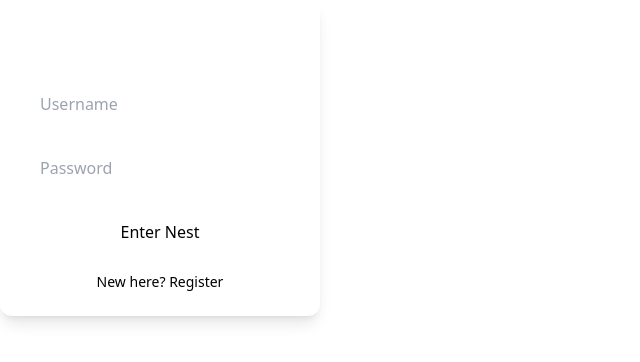
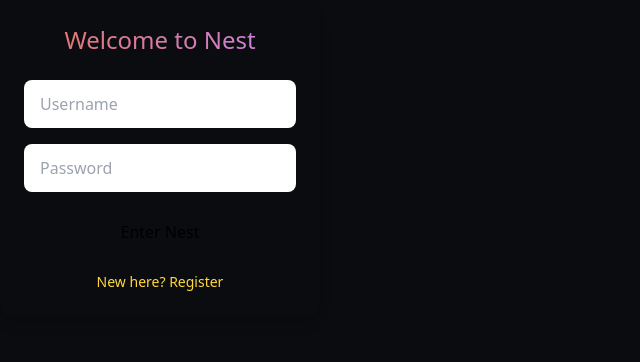
Before and after one commit to pratikx150/chat-app, a website: page index.html in a window 1280 px wide. Shown: the whole page, without its empty margins (0-640 px from the left). Drawn offline with nearby package versions, Linux system fonts and the light colour scheme.

Commit message:
Update index.html

```diff
--- a/index.html
+++ b/index.html
@@ -7,7 +7,77 @@
   <script src="https://cdn.tailwindcss.com"></script>
   <link href="https://fonts.googleapis.com/css2?family=Inter:wght@400;500;600;700&display=swap" rel="stylesheet">
   <style>
-    /* Custom styles using Tailwind variables */
+    :root, .theme-default {
+  --bg-primary: #0b0c10;           /* Void black */
+  --bg-secondary: #161a1d;         /* Charcoal nebula */
+  --bg-tertiary: #1f2329;          /* Smooth gradient base */
+  --bg-quaternary: #2a2f38;        /* Low contrast hover */
+  --bg-hover: #3c3f4a;             /* Hover contrast */
+
+  --text-primary: #e6e6f0;         /* Pale platinum */
+  --text-secondary: #cfcfe5;       /* Dim steel */
+  --text-muted: #9b9bb0;           /* Faint lavender grey */
+  --text-placeholder: #7e7e93;     /* Ghost grey */
+  --text-inverted: #0b0c10;
+  --text-on-accent: #0b0c10;
+
+  --accent-primary: #ff6a00;       /* Solar flare orange */
+  --accent-primary-hover: #e55c00;
+  --accent-secondary: #c084fc;     /* Electric violet */
+  --accent-secondary-hover: #a855f7;
+
+  --border-primary: #2f3542;
+  --border-secondary: #3b4252;
+  --border-focus: #ff6a00;
+
+  --button-danger-bg: #ff3b30;
+  --button-danger-hover-bg: #d92b20;
+  --button-danger-text: #ffffff;
+
+  --input-bg: #1f2329;
+  --input-border: #3b4252;
+  --input-text: #f1f1f7;
+  --input-focus-ring: rgba(255, 106, 0, 0.4);
+  --input-disabled-bg: #2a2f38;
+  --input-disabled-border: #3c3f4a;
+  --input-disabled-text: #9b9bb0;
+  --input-muted-placeholder: #ff3b30;
+  --input-muted-border: #d92b20;
+  --input-muted-ring: rgba(255, 59, 48, 0.4);
+
+  --link-text: #ffd93b; /* Dandelion yellow */
+  --link-hover-text: #ffae00;
+
+  --online-dot: #4efc82;
+  --unread-dot-color: #ff3b30;
+  --typing-dot-bg: #c084fc;
+
+  --nest-gradient-from: #ff6a00;
+  --nest-gradient-to: #c084fc;
+
+  --message-sent-bg-from: #ff6a00;
+  --message-sent-bg-to: #e55c00;
+  --message-sent-text: #0b0c10;
+
+  --message-received-bg: #1f2329;
+  --message-received-text: #e6e6f0;
+
+  --message-reply-bg: rgba(255, 255, 255, 0.02);
+  --message-reply-hover-bg: rgba(255, 255, 255, 0.05);
+  --message-reply-user-text: #9b9bb0;
+
+  --scrollbar-thumb: rgba(255, 106, 0, 0.4);
+  --scrollbar-thumb-hover: rgba(255, 106, 0, 0.7);
+
+  --highlight-bg: rgba(255, 106, 0, 0.1);
+  --highlight-shadow: rgba(255, 106, 0, 0.3);
+
+  --error-text: #ff3b30;
+  --warning-text: #ffc107;
+  --success-text: #4efc82;
+  --info-text: #84c5ff;
+}
+
     .bg-primary { background-color: var(--bg-primary); }
     .bg-secondary { background-color: var(--bg-secondary); }
     .bg-tertiary { background-color: var(--bg-tertiary); }
```
